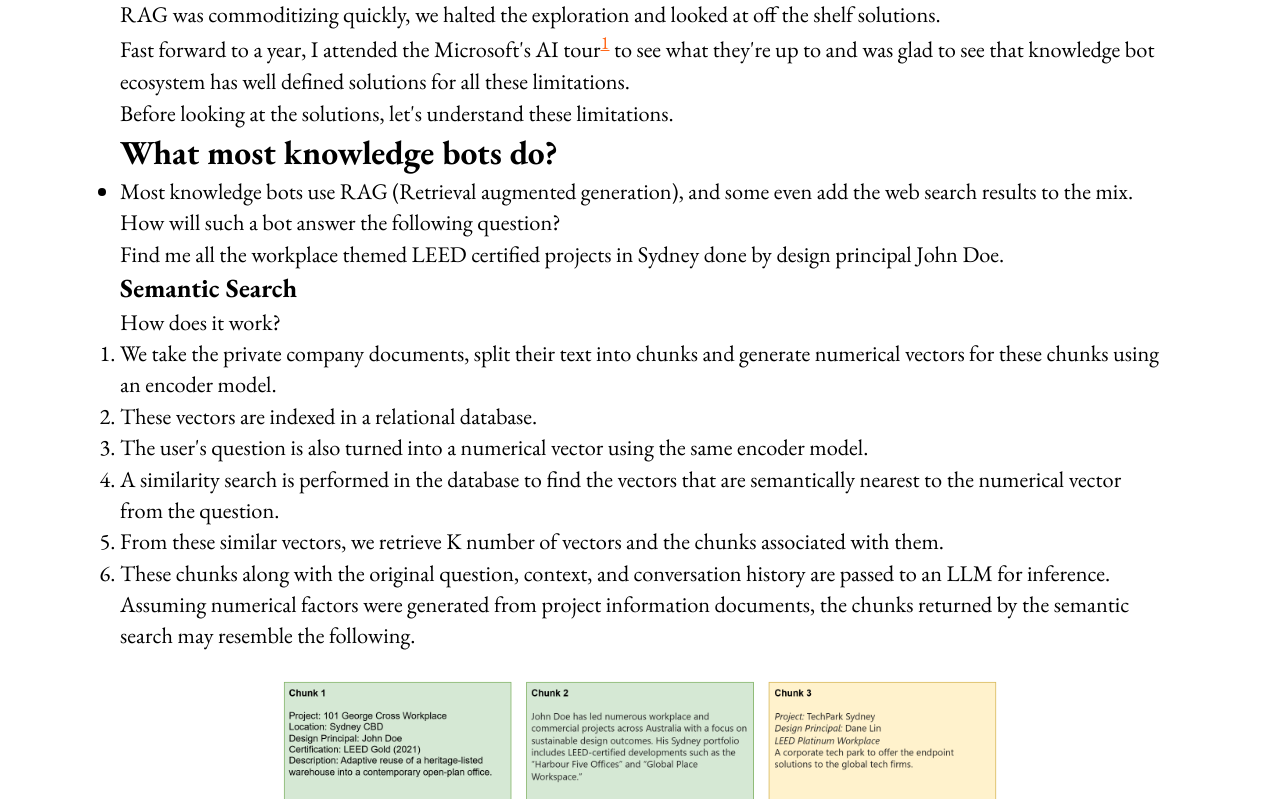
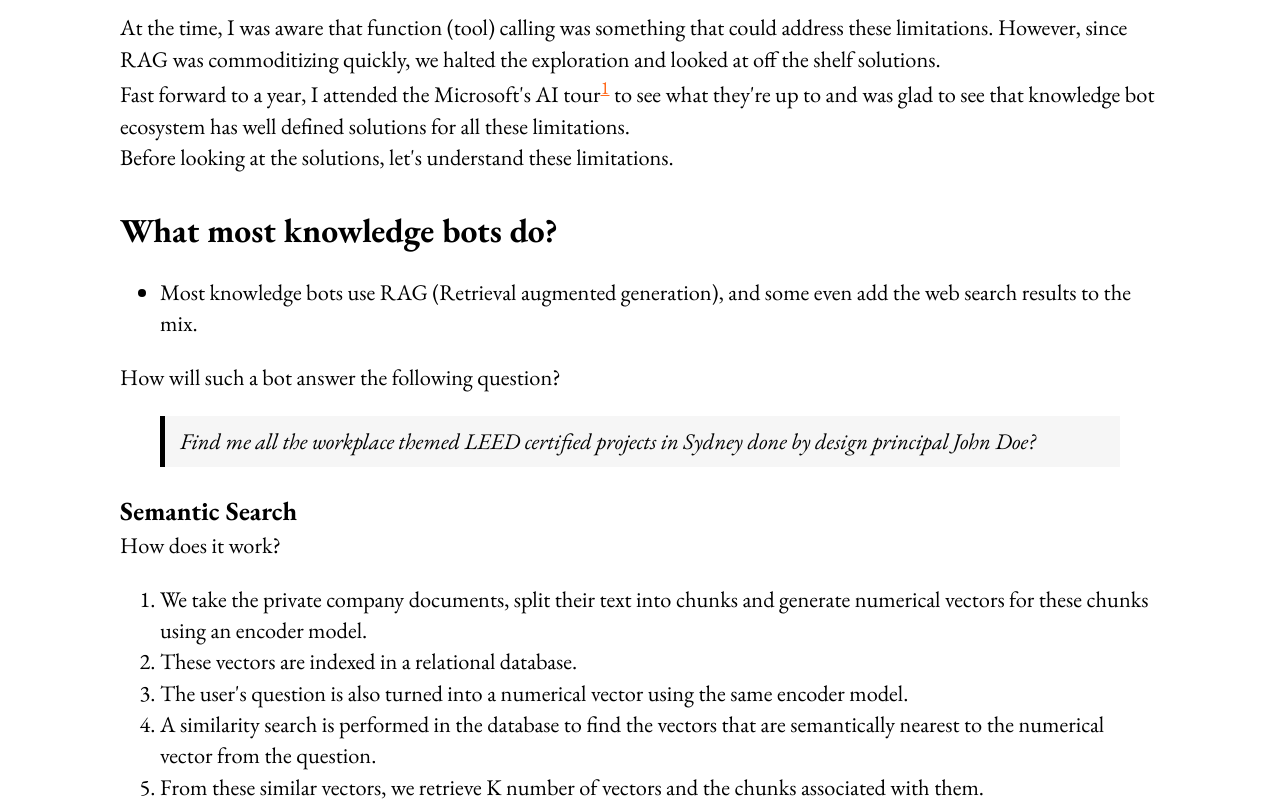
Before and after one commit to devangcx/devangcx.github.io, a React (Vite) app: page /blog/why-rag-is-not-enough in a window 1280 px wide. Shown: the part 1021-1820 px from the top of the page. Built offline with nearby package versions, Linux system fonts and the light colour scheme.

Commit message:
style(post): add more styles

```diff
--- a/public/posts/why-rag-is-not-enough/why-rag-is-not-enough.md
+++ b/public/posts/why-rag-is-not-enough/why-rag-is-not-enough.md
@@ -14,7 +14,7 @@ Before looking at the solutions, let's understand these limitations.
 
 How will such a bot answer the following question?
 
-> Find me all the workplace themed LEED certified projects in Sydney done by design principal John Doe.
+> Find me all the workplace themed LEED certified projects in Sydney done by design principal John Doe?
 ### Semantic Search
 
 How does it work?
--- a/src/components/Post.css
+++ b/src/components/Post.css
@@ -21,3 +21,44 @@ figcaption {
     color: gray;
     margin-bottom: 1em;
 }
+
+pre {
+    background-color: #f4f4f4;
+    padding: 1em;
+    overflow-x: auto;
+    border-radius: 15px;
+    margin: 1em 0;
+}
+
+h1,
+h2,
+h3,
+h4,
+h5,
+h6 {
+    margin-top: 1em;
+}
+
+.post h1:first-of-type {
+    margin-top: 0;
+}
+
+ul,
+ol {
+    margin-block-start: 1em;
+    margin-block-end: 1em;
+    padding-inline-start: 40px;
+}
+
+blockquote {
+    background: #f6f6f6;
+    font-style: italic;
+    border-left: 5px solid;
+    border-color: #000;
+    padding: 10px 15px;
+
+    margin-block-start: 1em;
+    margin-block-end: 1em;
+    margin-inline-start: 40px;
+    margin-inline-end: 40px;
+}
```
